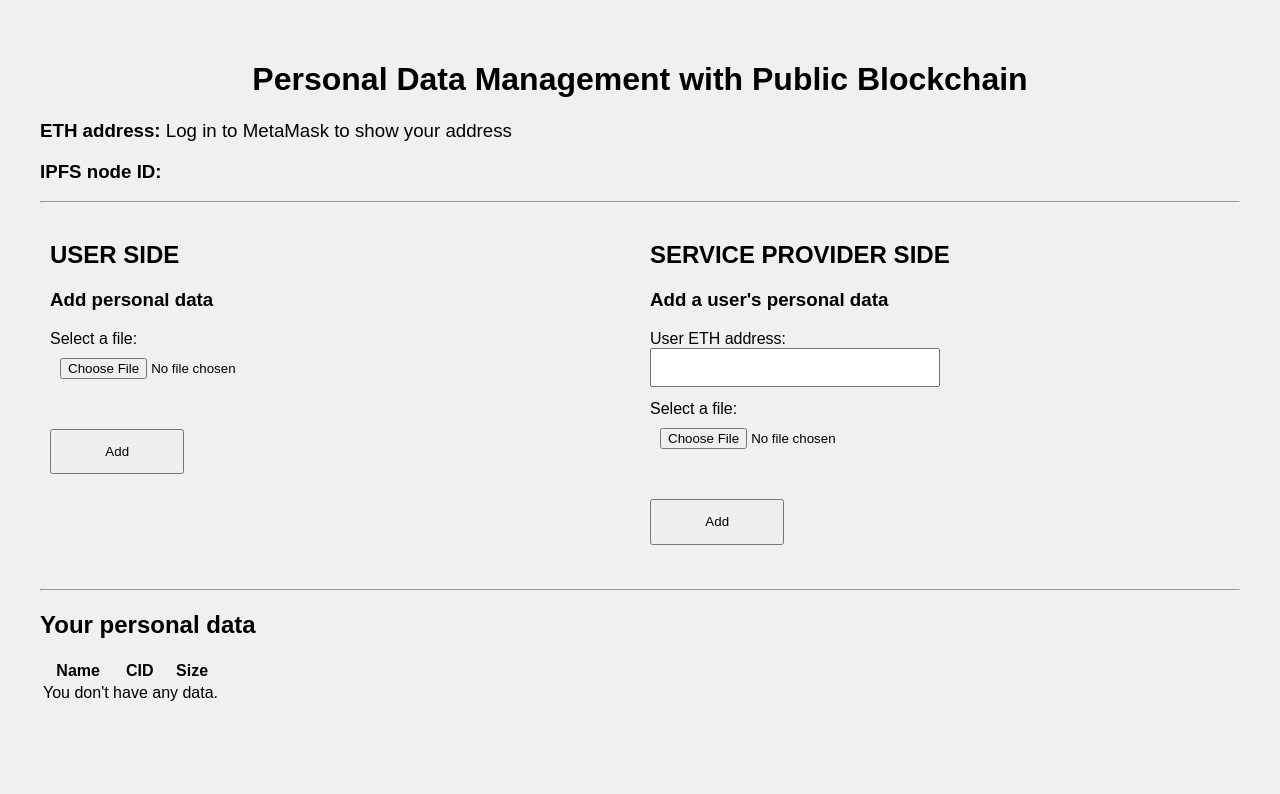
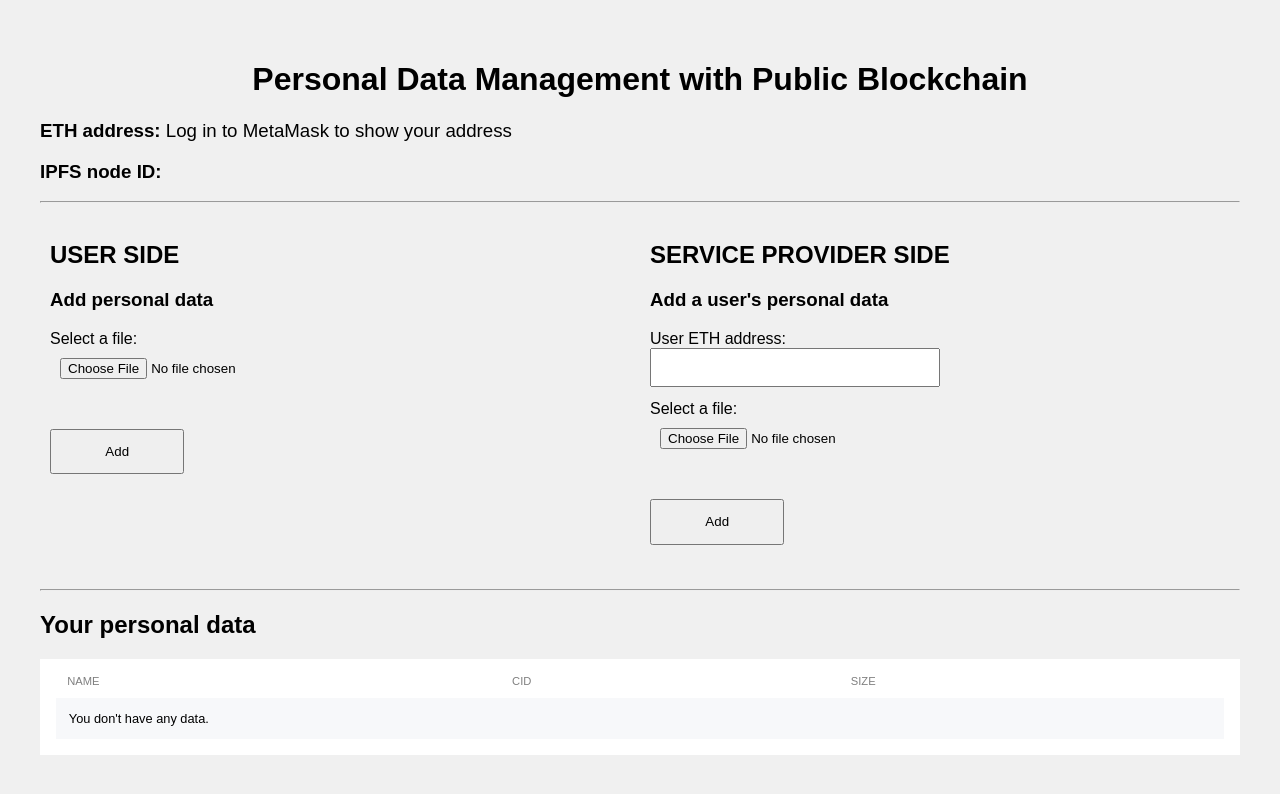
Before and after one commit to tfeltin/tfeltin.github.io, a website: page index.html in a window 1280 px wide. Drawn offline with Linux system fonts and the light colour scheme; a script that the page names is missing.

Commit message:
table formatting

```diff
--- a/styles/main.css
+++ b/styles/main.css
@@ -3,6 +3,7 @@ body {
     padding: 2em;
     font-family: 'Raleway','Source Sans Pro', 'Arial';
 }
+
 .container {
     width: 50%;
     margin: 0 auto;
@@ -21,6 +22,46 @@ button {
     padding: 1em 4em;
     display:block;
 }
+table {
+  width: 100%;
+  margin: 1em 0;
+  padding: 1em;
+  border-spacing: 0;
+  background-color: #FFF;
+  word-break: break-all;
+}
+
+table th,
+table td {
+  padding: 1em;
+  font-size: 0.8em;
+  text-align: left;
+  font-weight: normal;
+}
+
+table th {
+  padding-top: 0;
+  font-size: 0.7em;
+  text-transform: uppercase;
+  opacity: 0.5;
+}
+
+table tbody tr:nth-child(odd) {
+  background-color: #F7F8FA;
+}
+
+table tbody tr:hover {
+  background-color: rgb(100, 196, 205);
+  background-color: rgba(100, 196, 205, 0.2);
+}
+
+.table-action {
+  opacity: 0.5;
+}
+
+.table-action:hover {
+  opacity: 1;
+}
 
 #instructor {
     padding:1em;
```
